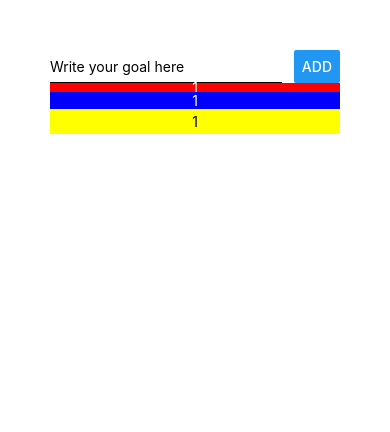
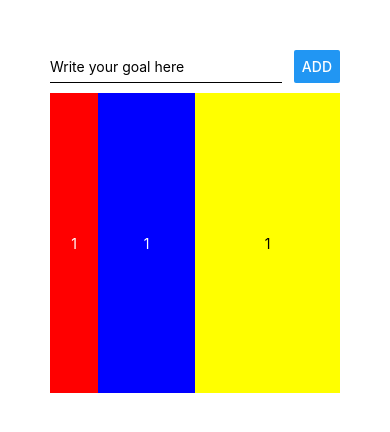
Before and after one commit to arishuynhvan/learnRNExpo, a React Native app: screen / in a window 390 px wide. Shown: the top 432 px of the page. Built offline with nearby package versions, Linux system fonts and the light colour scheme.

Commit message:
Demo basic flex box

```diff
--- a/App.js
+++ b/App.js
@@ -8,14 +8,14 @@ export default function App() {
         <TextInput placeholder="Write your goal here" style={styles.input} />
         <Button title="ADD" />
       </View>
-      <View style = {{ flexDirection:'column', justifyContent:'center', alignItems:'center' }}>
-        <View style={[styles.flexbox, { backgroundColor: "red", flex:1 }]}>
+      <View style={styles.flexContainer}>
+        <View style={[styles.flexbox, { backgroundColor: "red", flex: 1 }]}>
           <Text style={{ color: "white" }}>1</Text>
         </View>
         <View style={[styles.flexbox, { backgroundColor: "blue", flex: 2 }]}>
           <Text style={{ color: "white" }}>1</Text>
         </View>
-        <View style={[styles.flexbox, { backgroundColor: "yellow", flex:3 }]}>
+        <View style={[styles.flexbox, { backgroundColor: "yellow", flex: 3 }]}>
           <Text style={{ color: "black" }}>1</Text>
         </View>
       </View>
@@ -38,8 +38,16 @@ const styles = StyleSheet.create({
     borderBottomColor: "black",
     borderBottomWidth: 1,
   },
+  flexContainer: {
+    marginTop:10,
+    flexDirection: "row",
+    width: "100%",
+    height: 300,
+    justifyContent: "space-around",
+    alignItems: "stretch",
+  },
   flexbox: {
-    width:"100%",
+    width: "100%",
     justifyContent: "center",
     alignItems: "center",
   },
```
